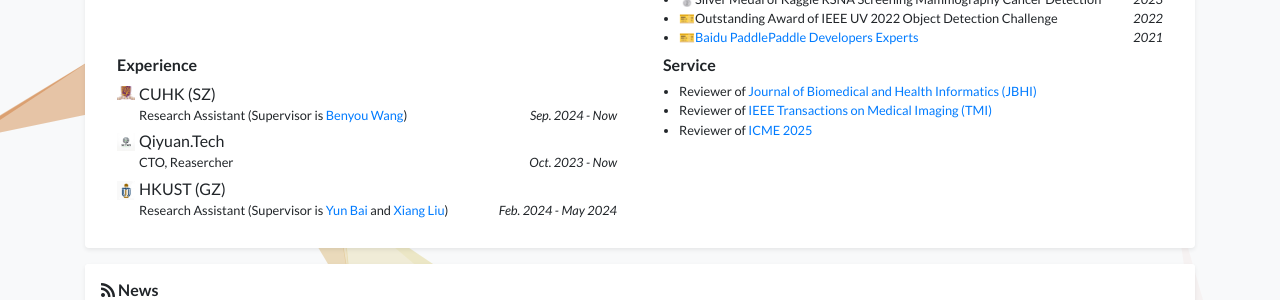
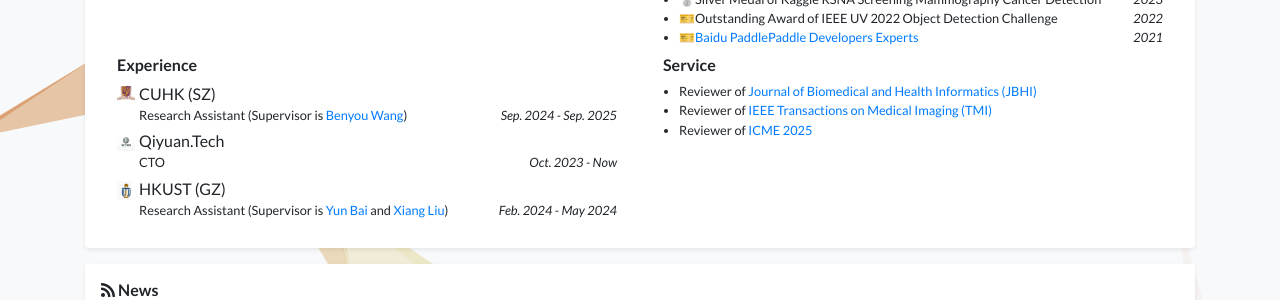
Before and after one commit to WangRongsheng/WangRongsheng.github.io, a Jekyll site: the page built from index.html, in a window 1280 px wide and 900 px high, scrolled down 650 px. Shown: the part 153-453 px from the top of the window. Built offline with Jekyll 4.4.1, drawn with Linux system fonts in a browser that asks for light colours; a style sheet for code colours, icons or effects is not loaded.

Commit message:
Update profile.yml

```diff
--- a/_data/profile.yml
+++ b/_data/profile.yml
@@ -45,10 +45,10 @@ experience:
 - name: CUHK (SZ)
   logo: assets/images/badges/cuhk-sz.png
   position: Research Assistant (Supervisor is <a href="https://wabyking.github.io/old.html">Benyou Wang</a>)
-  date: Sep. 2024 - Now
+  date: Sep. 2024 - Sep. 2025
 - name: Qiyuan.Tech
   logo: assets/images/badges/qiyuan.png
-  position: CTO, Reasercher
+  position: CTO
   date: Oct. 2023 - Now
 - name: HKUST (GZ)
   logo: assets/images/badges/hkust-gz.png
```
